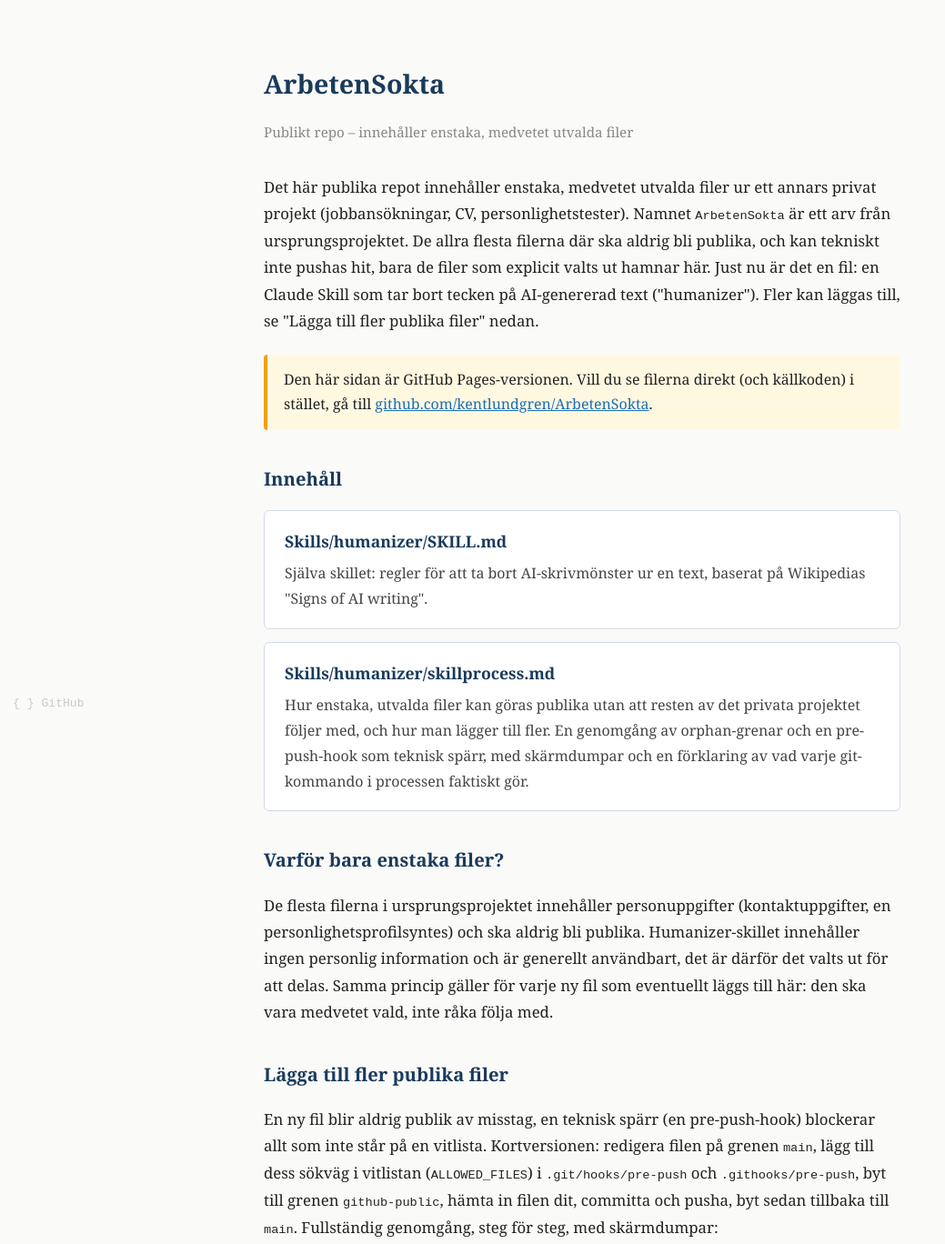
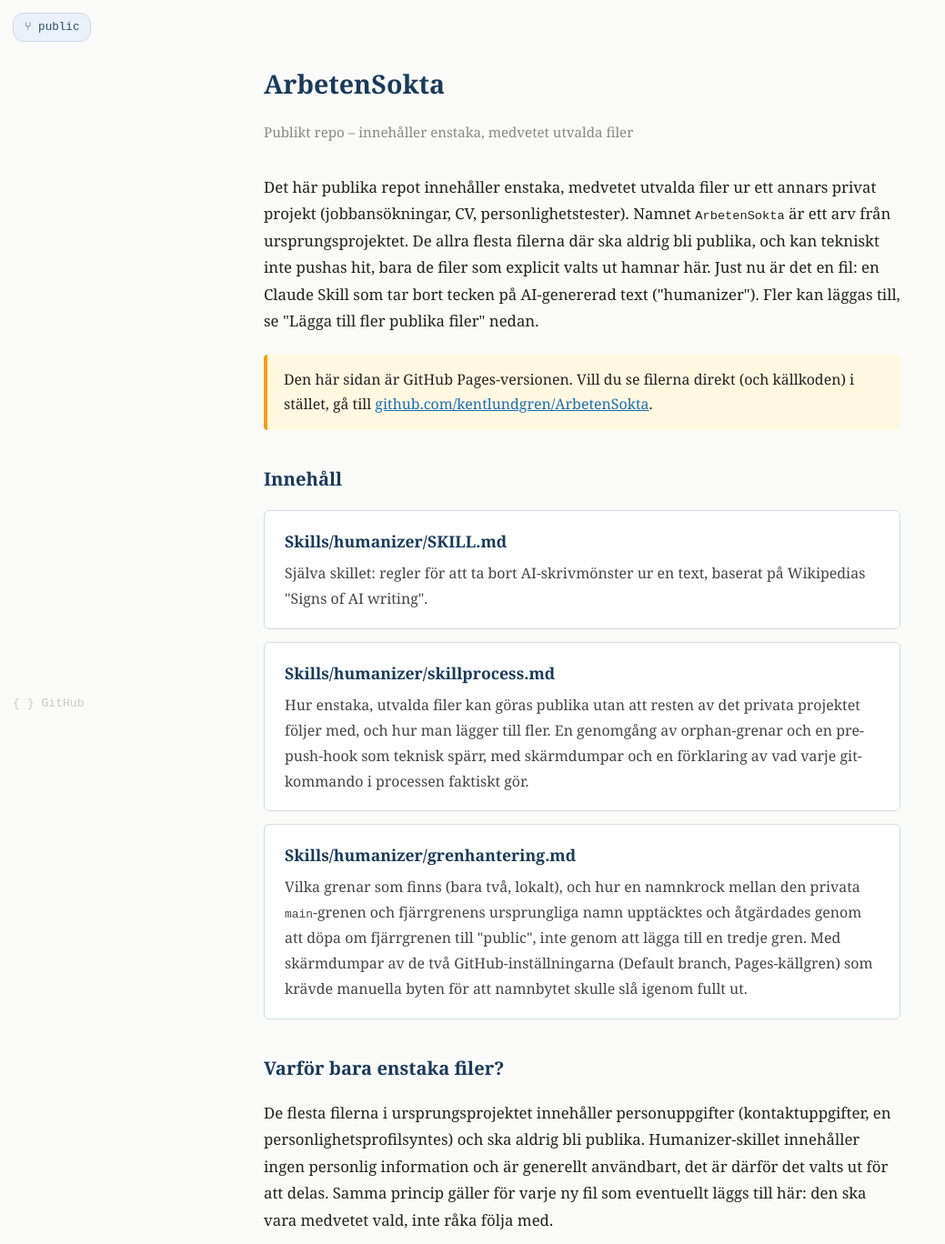
Before and after one commit to kentlundgren/ArbetenSokta, a plain HTML site: page index.html in a window 1280 px wide. Shown: the top 1368 px of the page at 91% size, without its empty margins (0-1039 px from the left). Drawn offline with Linux system fonts and the light colour scheme.

Commit message:
Uppdatera index.html och README.md med ny badge för gren och länkar till grenhantering, samt förbättra dokumentationen om hantering av grenar och deras namnbyten.

```diff
--- a/index.html
+++ b/index.html
@@ -54,9 +54,24 @@
       opacity: 0.6;
     }
     .github-corner:hover { opacity: 1; color: #1a3a5c; }
+    .branch-badge {
+      position: fixed;
+      top: 14px;
+      left: 14px;
+      font-family: "Courier New", monospace;
+      font-size: 0.75em;
+      color: #1a3a5c;
+      background: #e8f0fb;
+      border: 1px solid #c5d5e8;
+      border-radius: 12px;
+      padding: 4px 12px;
+      opacity: 0.9;
+    }
   </style>
 </head>
 <body>
+
+<div class="branch-badge" title="Statisk text, uppdateras inte automatiskt om grenen byter namn igen – se grenhantering.md">⑂ public</div>
 
 <div class="container">
   <h1>ArbetenSokta</h1>
@@ -81,7 +96,7 @@
 
   <h2>Innehåll</h2>
 
-  <a class="card" href="https://github.com/kentlundgren/ArbetenSokta/blob/main/Skills/humanizer/SKILL.md" target="_blank">
+  <a class="card" href="https://github.com/kentlundgren/ArbetenSokta/blob/public/Skills/humanizer/SKILL.md" target="_blank">
     <h3>Skills/humanizer/SKILL.md</h3>
     <p>
       Själva skillet: regler för att ta bort AI-skrivmönster ur en text,
@@ -89,13 +104,25 @@
     </p>
   </a>
 
-  <a class="card" href="https://github.com/kentlundgren/ArbetenSokta/blob/main/Skills/humanizer/skillprocess.md" target="_blank">
+  <a class="card" href="https://github.com/kentlundgren/ArbetenSokta/blob/public/Skills/humanizer/skillprocess.md" target="_blank">
     <h3>Skills/humanizer/skillprocess.md</h3>
     <p>
       Hur enstaka, utvalda filer kan göras publika utan att resten av det
       privata projektet följer med, och hur man lägger till fler. En genomgång
       av orphan-grenar och en pre-push-hook som teknisk spärr, med skärmdumpar
       och en förklaring av vad varje git-kommando i processen faktiskt gör.
+    </p>
+  </a>
+
+  <a class="card" href="https://github.com/kentlundgren/ArbetenSokta/blob/public/Skills/humanizer/grenhantering.md" target="_blank">
+    <h3>Skills/humanizer/grenhantering.md</h3>
+    <p>
+      Vilka grenar som finns (bara två, lokalt), och hur en namnkrock mellan
+      den privata <code>main</code>-grenen och fjärrgrenens ursprungliga namn
+      upptäcktes och åtgärdades genom att döpa om fjärrgrenen till "public",
+      inte genom att lägga till en tredje gren. Med skärmdumpar av de två
+      GitHub-inställningarna (Default branch, Pages-källgren) som krävde
+      manuella byten för att namnbytet skulle slå igenom fullt ut.
     </p>
   </a>
 
@@ -121,7 +148,7 @@
   </p>
 
   <div class="callout">
-    <a href="https://github.com/kentlundgren/ArbetenSokta/blob/main/Skills/humanizer/skillprocess.md" target="_blank">Skills/humanizer/skillprocess.md</a>
+    <a href="https://github.com/kentlundgren/ArbetenSokta/blob/public/Skills/humanizer/skillprocess.md" target="_blank">Skills/humanizer/skillprocess.md</a>
   </div>
 
   <h2>Källa till skill-strukturen</h2>
```
Also changed, not shown: Skills/humanizer/switch_to_public_branch_from_main_branch.jpg (added), Skills/humanizer/switch_to_public_branch_from_main_branch_i_Pages.jpg (added), 3 other files.
